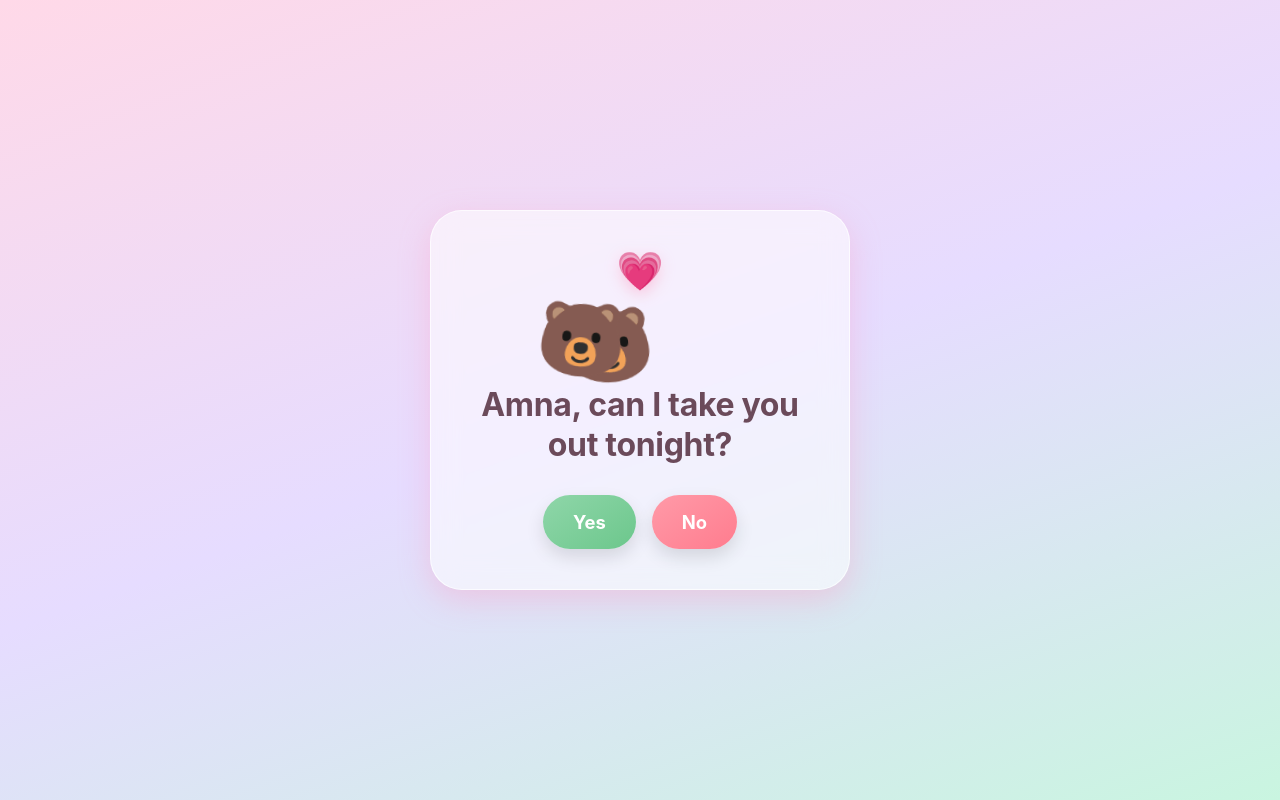
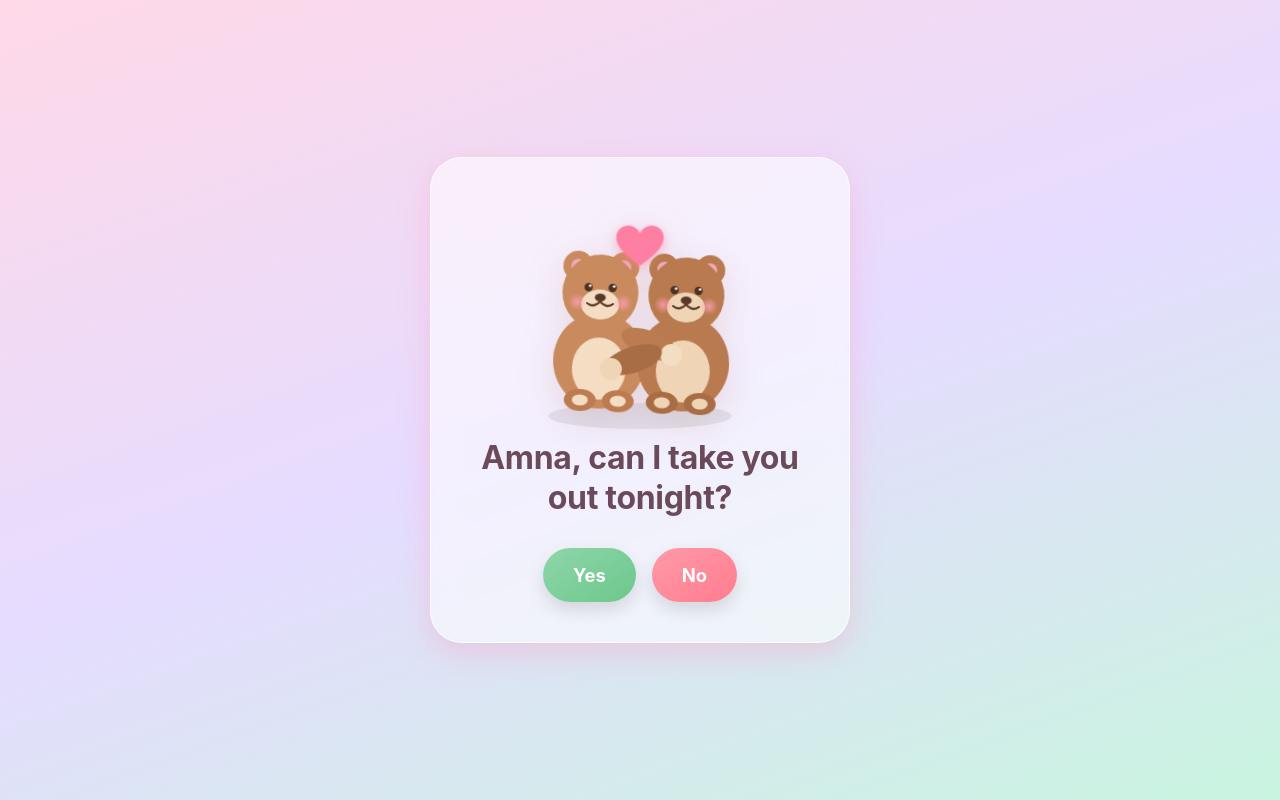
Before and after one commit to adilkap/take-out, a plain HTML site: page index.html in a window 1280 px wide. Drawn offline with nearby package versions, Linux system fonts and the light colour scheme.

Commit message:
Cuter hugging-bears illustration + fix No button vanishing
- Replace emoji bears with a custom SVG of two hugging teddy bears + beating heart
- De-dupe iOS touchstart/click so No shrinks once per tap and stays on-screen
- Clamp dodge position to the visible viewport; desktop cursor-dodge

Co-Authored-By: Claude Opus 4.8 <noreply@anthropic.com>

```diff
--- a/index.html
+++ b/index.html
@@ -24,11 +24,83 @@
   <main class="card">
     <!-- Hugging bears + heart -->
     <div class="bears" aria-hidden="true">
-      <span class="heart">💗</span>
-      <div class="bear-row">
-        <span class="bear bear-left">🐻</span>
-        <span class="bear bear-right">🐻</span>
-      </div>
+      <svg class="bears-svg" viewBox="0 0 280 240" xmlns="http://www.w3.org/2000/svg" role="img">
+        <defs>
+          <radialGradient id="cheek" cx="50%" cy="50%" r="50%">
+            <stop offset="0%" stop-color="#ff9db4" stop-opacity="0.85"/>
+            <stop offset="100%" stop-color="#ff9db4" stop-opacity="0"/>
+          </radialGradient>
+        </defs>
+
+        <!-- soft shadow -->
+        <ellipse cx="140" cy="222" rx="92" ry="13" fill="#000" opacity="0.07"/>
+
+        <g class="hug">
+          <!-- ===== LEFT BEAR ===== -->
+          <g class="bear-l">
+            <ellipse cx="98" cy="168" rx="46" ry="48" fill="#c98a5e"/>
+            <ellipse cx="98" cy="176" rx="27" ry="31" fill="#f4ddc3"/>
+            <!-- legs -->
+            <ellipse cx="80" cy="208" rx="16" ry="11" fill="#bb7c50"/>
+            <ellipse cx="118" cy="208" rx="16" ry="11" fill="#bb7c50"/>
+            <ellipse cx="80" cy="208" rx="8" ry="5.5" fill="#f4ddc3"/>
+            <ellipse cx="118" cy="208" rx="8" ry="5.5" fill="#f4ddc3"/>
+            <!-- ears -->
+            <circle cx="74" cy="74" r="15" fill="#c98a5e"/>
+            <circle cx="120" cy="74" r="15" fill="#c98a5e"/>
+            <circle cx="74" cy="74" r="7" fill="#f2a9bb"/>
+            <circle cx="120" cy="74" r="7" fill="#f2a9bb"/>
+            <!-- head -->
+            <circle cx="97" cy="100" r="38" fill="#c98a5e"/>
+            <ellipse cx="97" cy="112" rx="19" ry="15" fill="#f4ddc3"/>
+            <!-- cheeks -->
+            <circle cx="74" cy="110" r="9" fill="url(#cheek)"/>
+            <circle cx="120" cy="110" r="9" fill="url(#cheek)"/>
+            <!-- eyes + nose + smile -->
+            <circle cx="85" cy="95" r="4.2" fill="#4d3324"/>
+            <circle cx="109" cy="95" r="4.2" fill="#4d3324"/>
+            <circle cx="86.5" cy="93.5" r="1.3" fill="#fff"/>
+            <circle cx="110.5" cy="93.5" r="1.3" fill="#fff"/>
+            <ellipse cx="97" cy="105" rx="5.5" ry="4" fill="#5a3825"/>
+            <path d="M97 109 q-7 7 -13 2 M97 109 q7 7 13 2" stroke="#5a3825" stroke-width="2" fill="none" stroke-linecap="round"/>
+          </g>
+
+          <!-- ===== RIGHT BEAR ===== -->
+          <g class="bear-r">
+            <ellipse cx="182" cy="168" rx="46" ry="48" fill="#b87a4e"/>
+            <ellipse cx="182" cy="176" rx="27" ry="31" fill="#efd4b6"/>
+            <ellipse cx="200" cy="208" rx="16" ry="11" fill="#a86d44"/>
+            <ellipse cx="162" cy="208" rx="16" ry="11" fill="#a86d44"/>
+            <ellipse cx="200" cy="208" rx="8" ry="5.5" fill="#efd4b6"/>
+            <ellipse cx="162" cy="208" rx="8" ry="5.5" fill="#efd4b6"/>
+            <circle cx="206" cy="74" r="15" fill="#b87a4e"/>
+            <circle cx="160" cy="74" r="15" fill="#b87a4e"/>
+            <circle cx="206" cy="74" r="7" fill="#f2a9bb"/>
+            <circle cx="160" cy="74" r="7" fill="#f2a9bb"/>
+            <circle cx="183" cy="100" r="38" fill="#b87a4e"/>
+            <ellipse cx="183" cy="112" rx="19" ry="15" fill="#efd4b6"/>
+            <circle cx="160" cy="110" r="9" fill="url(#cheek)"/>
+            <circle cx="206" cy="110" r="9" fill="url(#cheek)"/>
+            <circle cx="171" cy="95" r="4.2" fill="#4d3324"/>
+            <circle cx="195" cy="95" r="4.2" fill="#4d3324"/>
+            <circle cx="172.5" cy="93.5" r="1.3" fill="#fff"/>
+            <circle cx="196.5" cy="93.5" r="1.3" fill="#fff"/>
+            <ellipse cx="183" cy="105" rx="5.5" ry="4" fill="#5a3825"/>
+            <path d="M183 109 q-7 7 -13 2 M183 109 q7 7 13 2" stroke="#5a3825" stroke-width="2" fill="none" stroke-linecap="round"/>
+          </g>
+
+          <!-- ===== HUGGING ARMS (front, crossing the middle) ===== -->
+          <g>
+            <ellipse cx="148" cy="150" rx="30" ry="13" fill="#bb7c50" transform="rotate(20 148 150)"/>
+            <circle cx="170" cy="160" r="11" fill="#f4ddc3"/>
+            <ellipse cx="132" cy="166" rx="30" ry="13" fill="#a86d44" transform="rotate(-20 132 166)"/>
+            <circle cx="110" cy="176" r="11" fill="#efd4b6"/>
+          </g>
+        </g>
+
+        <!-- heart -->
+        <path class="heart-svg" transform="translate(140 30)" d="M0 9 C-7 -4 -24 1 -24 13 C-24 26 -7 36 0 42 C7 36 24 26 24 13 C24 1 7 -4 0 9 Z" fill="#ff7fa3"/>
+      </svg>
     </div>
 
     <h1 id="question" class="question">Amna, can I take you out tonight?</h1>
--- a/script.js
+++ b/script.js
@@ -14,24 +14,29 @@
 
   let scale = 1;
   const SHRINK = 0.8; // 20% smaller each click
-  const MIN_SCALE = 0.28; // below this -> poof
+  const MIN_SCALE = 0.30; // below this -> poof (takes ~6 taps)
+  let lastHit = 0; // de-dupe touchstart + the click it also fires
 
   // Move the No button to a random spot fully inside the viewport.
   function dodge() {
+    const vw = window.innerWidth;
+    const vh = window.innerHeight;
+    const pad = 12;
+
     // Detach from layout the first time so it can roam freely.
     if (!noBtn.classList.contains("loose")) {
       const rect = noBtn.getBoundingClientRect();
       noBtn.classList.add("loose");
       noBtn.style.top = rect.top + "px";
       noBtn.style.left = rect.left + "px";
-      // force reflow so the transition applies on the next move
-      void noBtn.offsetWidth;
+      void noBtn.offsetWidth; // reflow so the next move animates
     }
 
+    // getBoundingClientRect reflects the current (scaled) size, so the
+    // clamp below keeps the whole button inside the visible viewport.
     const rect = noBtn.getBoundingClientRect();
-    const pad = 8;
-    const maxLeft = Math.max(pad, window.innerWidth - rect.width - pad);
-    const maxTop = Math.max(pad, window.innerHeight - rect.height - pad);
+    const maxLeft = Math.max(pad, vw - rect.width - pad);
+    const maxTop = Math.max(pad, vh - rect.height - pad);
     const left = pad + Math.random() * (maxLeft - pad);
     const top = pad + Math.random() * (maxTop - pad);
 
@@ -41,15 +46,16 @@
 
   function poof() {
     noBtn.classList.add("poof");
-    noBtn.addEventListener(
-      "animationend",
-      () => noBtn.remove(),
-      { once: true }
-    );
+    noBtn.addEventListener("animationend", () => noBtn.remove(), { once: true });
   }
 
   function onNo(e) {
     e.preventDefault();
+    // Ignore the click that iOS fires right after a touchstart.
+    const now = Date.now();
+    if (now - lastHit < 400) return;
+    lastHit = now;
+
     scale *= SHRINK;
     noBtn.style.transform = "scale(" + scale + ")";
 
@@ -60,9 +66,12 @@
     dodge();
   }
 
-  // Pointer + touch so it dodges reliably on iPhone Safari.
   noBtn.addEventListener("click", onNo);
   noBtn.addEventListener("touchstart", onNo, { passive: false });
+  // On desktop, also dart away when the cursor gets close — extra cheeky.
+  noBtn.addEventListener("mouseenter", () => {
+    if (noBtn.classList.contains("loose") && scale > MIN_SCALE) dodge();
+  });
 
   function celebrate() {
     result.hidden = false;
--- a/style.css
+++ b/style.css
@@ -53,59 +53,40 @@ body {
 /* Bears + heart */
 .bears {
   position: relative;
-  height: 130px;
-  margin-bottom: 8px;
+  margin: 0 auto 4px;
+  width: 100%;
+  max-width: 280px;
 }
 
-.heart {
-  position: absolute;
-  top: 0;
-  left: 50%;
-  transform: translateX(-50%);
-  font-size: 38px;
-  animation: heartbeat 1.3s ease-in-out infinite;
-  filter: drop-shadow(0 4px 8px rgba(255, 120, 160, 0.4));
+.bears-svg {
+  width: 100%;
+  height: auto;
+  display: block;
+  overflow: visible;
+  filter: drop-shadow(0 12px 18px rgba(180, 110, 90, 0.18));
 }
 
-.bear-row {
-  position: absolute;
-  bottom: 0;
-  left: 50%;
-  transform: translateX(-50%);
-  display: flex;
-  font-size: 72px;
-  line-height: 1;
+/* whole hug gently sways */
+.hug {
+  transform-origin: 140px 200px;
+  animation: sway 3.4s ease-in-out infinite;
+}
+@keyframes sway {
+  0%, 100% { transform: rotate(-2deg); }
+  50% { transform: rotate(2deg); }
 }
 
-.bear {
-  display: inline-block;
-  animation: hug 2.6s ease-in-out infinite;
-}
-
-.bear-left {
-  transform-origin: bottom right;
-  margin-right: -16px;
-}
-
-.bear-right {
-  transform-origin: bottom left;
-  margin-left: -16px;
-  transform: scaleX(-1);
-  animation-name: hug-right;
-}
-
-@keyframes hug {
-  0%, 100% { transform: translateX(0) rotate(-4deg); }
-  50% { transform: translateX(6px) rotate(2deg); }
-}
-@keyframes hug-right {
-  0%, 100% { transform: scaleX(-1) translateX(0) rotate(-4deg); }
-  50% { transform: scaleX(-1) translateX(6px) rotate(2deg); }
+/* heart beats above them */
+.heart-svg {
+  transform-box: fill-box;
+  transform-origin: center;
+  animation: heartbeat 1.3s ease-in-out infinite;
+  filter: drop-shadow(0 3px 5px rgba(255, 120, 160, 0.45));
 }
 @keyframes heartbeat {
-  0%, 100% { transform: translateX(-50%) scale(1); }
-  25% { transform: translateX(-50%) scale(1.22); }
-  50% { transform: translateX(-50%) scale(0.96); }
+  0%, 100% { transform: translate(140px, 30px) scale(1); }
+  25% { transform: translate(140px, 30px) scale(1.2); }
+  50% { transform: translate(140px, 30px) scale(0.94); }
 }
 
 .question {
@@ -181,5 +162,5 @@ body {
 }
 
 @media (prefers-reduced-motion: reduce) {
-  .bear, .heart { animation: none; }
+  .hug, .heart-svg { animation: none; }
 }
```
